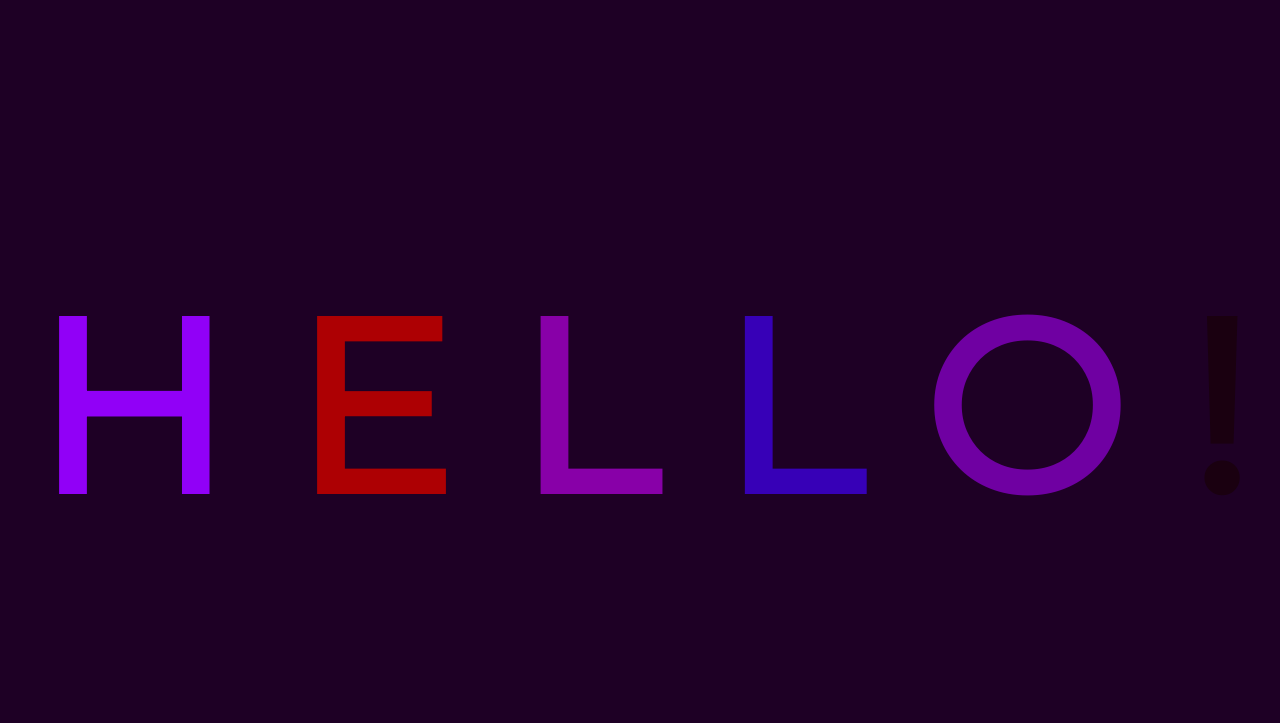
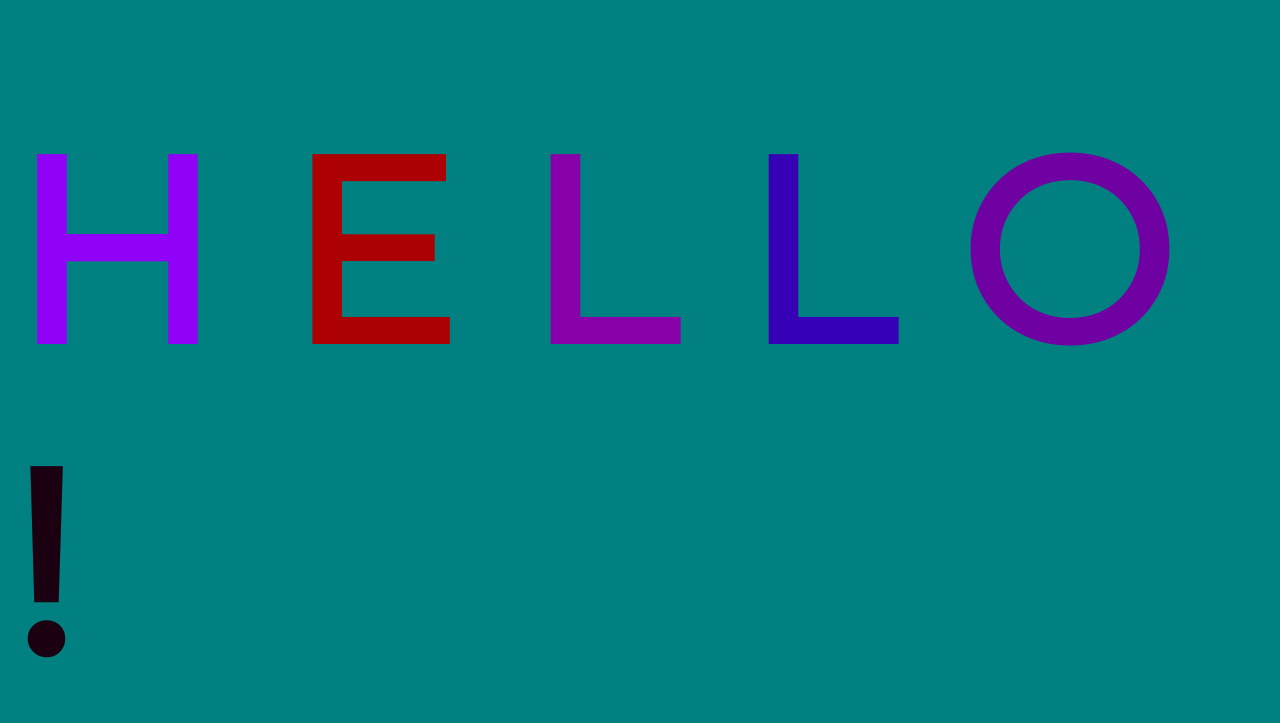
Before and after one commit to lcarinad/animatedTextGitDemo_V2, a plain HTML site: page index.html in a window 1280 px wide. Drawn offline with Linux system fonts and the light colour scheme.

Commit message:
tweaked css

```diff
--- a/style.css
+++ b/style.css
@@ -3,10 +3,10 @@ body {
   justify-content: center;
   align-items: center;
   height: 100vh;
-  background-color: rgb(30, 0, 37);
+  background-color: teal;
 }
 h1 {
-  font-size: 15rem;
+  font-size: 16rem;
   font-family: Montserrat;
 }
 .letter {
```
